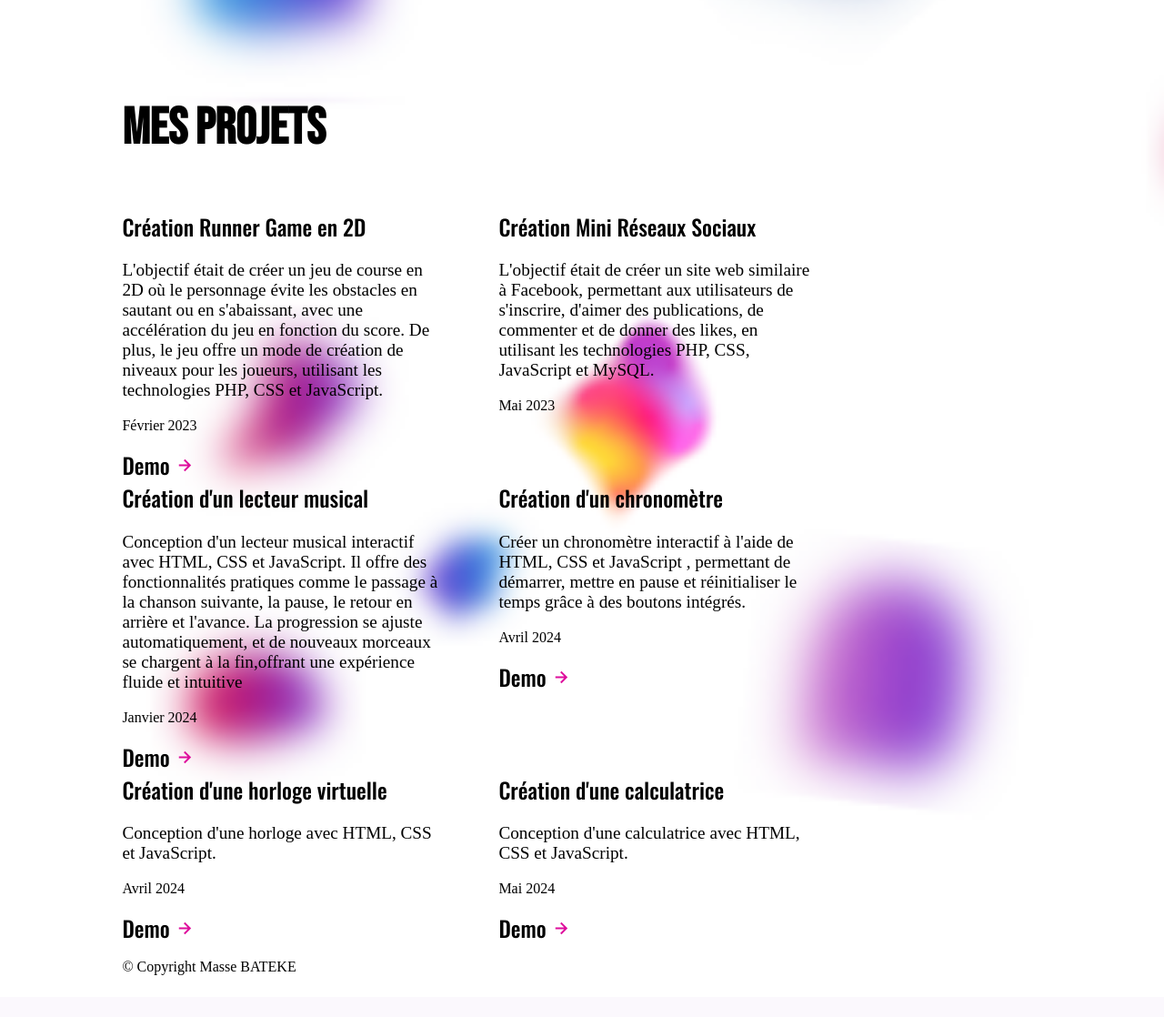
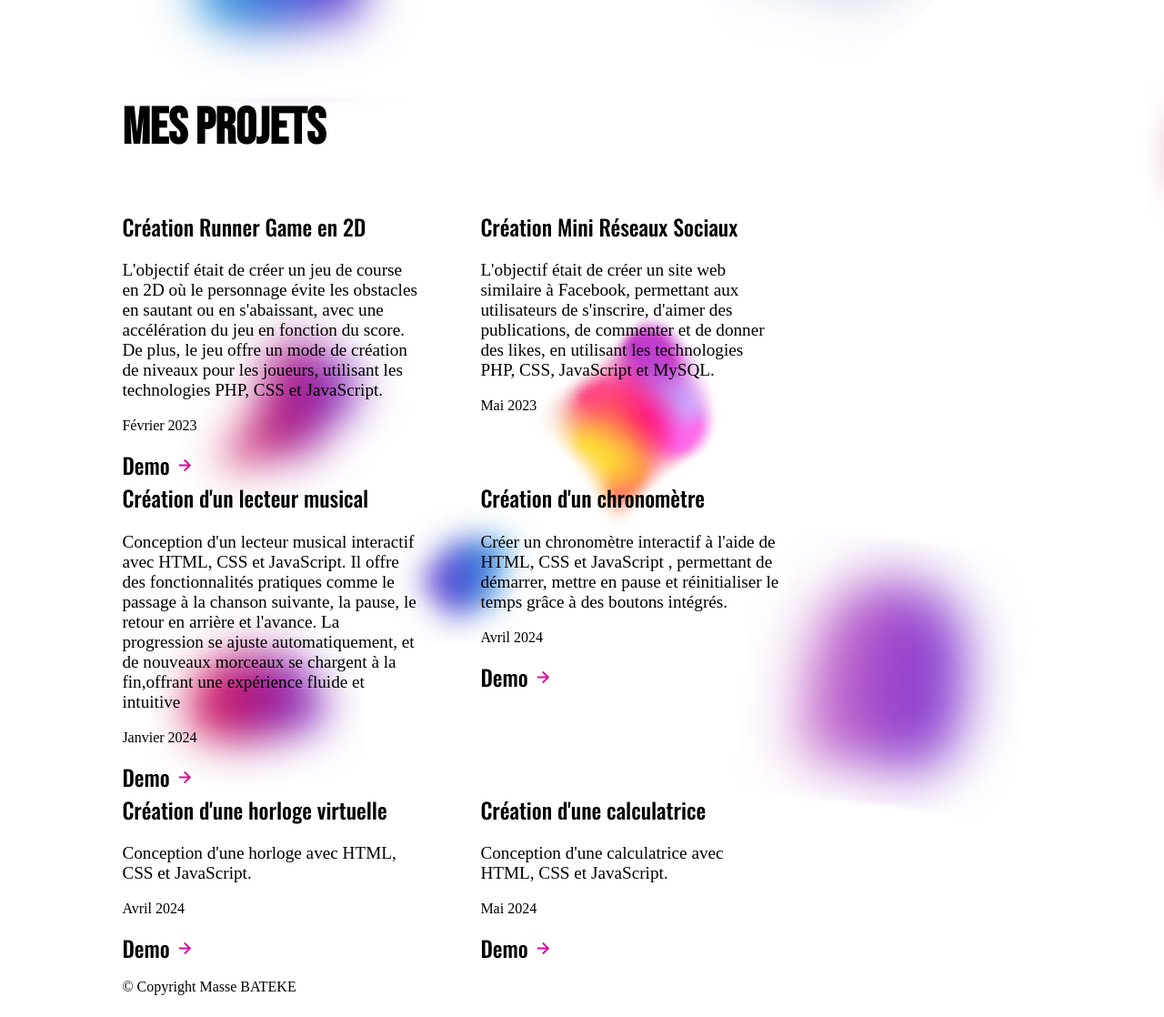
Before and after one commit to massebateke/mass-s-portfolio, a PHP site: page / in a window 1280 px wide. Shown: the part 1735-2853 px from the top of the page at 91% size. Before the commit the page ends 2807 px from the top, so only its background shows below. Run offline with PHP 8.4, Linux system fonts and the light colour scheme.

Commit message:
Update style.css
Modification css

```diff
--- a/style.css
+++ b/style.css
@@ -170,7 +170,7 @@ img{
 
 .projet{
     margin-right: 4rem;
-    max-width: 350px;/* en gros le texte ne peux pas depasser les 350*/
+    max-width: 330px;/* en gros le texte ne peux pas depasser les 350*/
 }
 
 .projet a{
```
